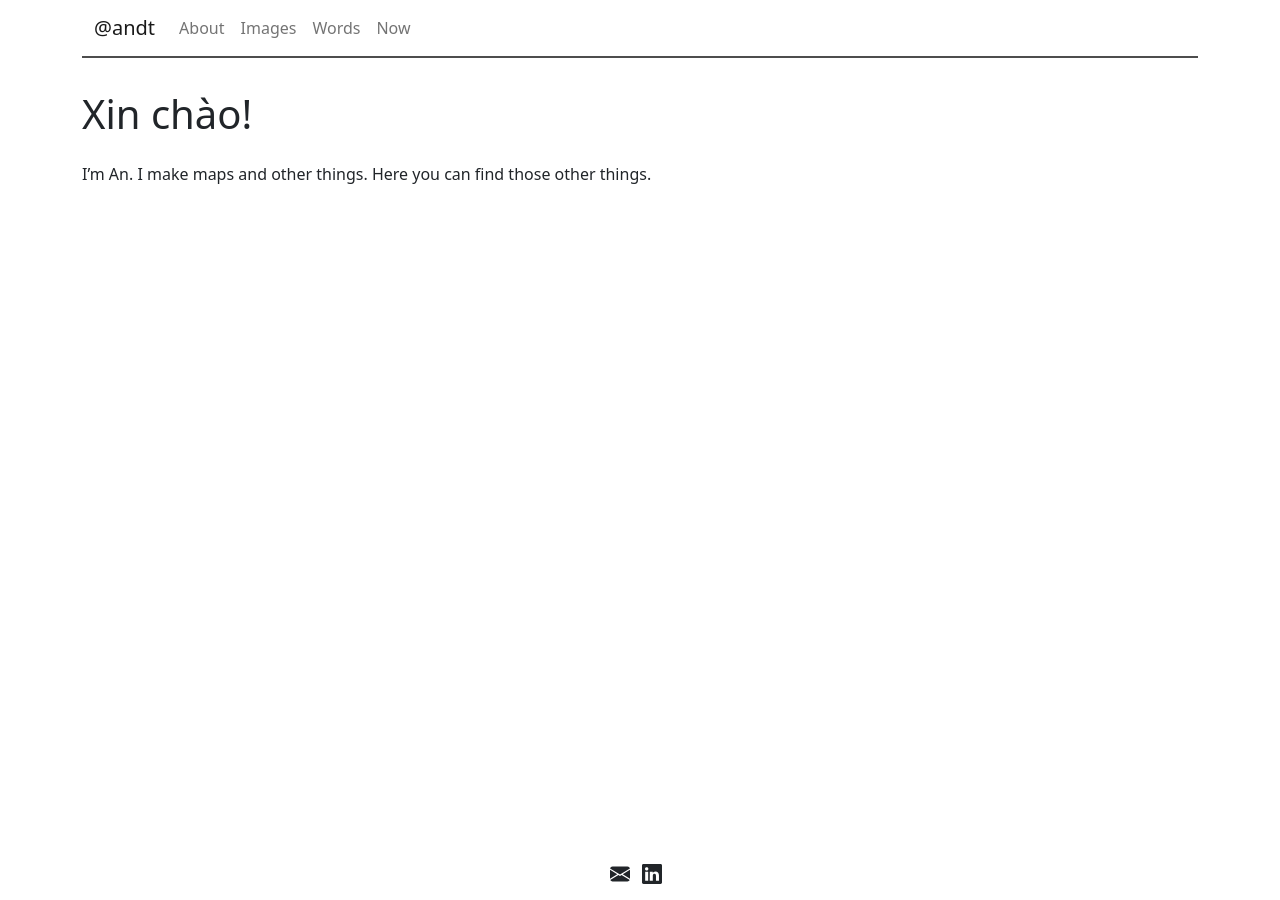
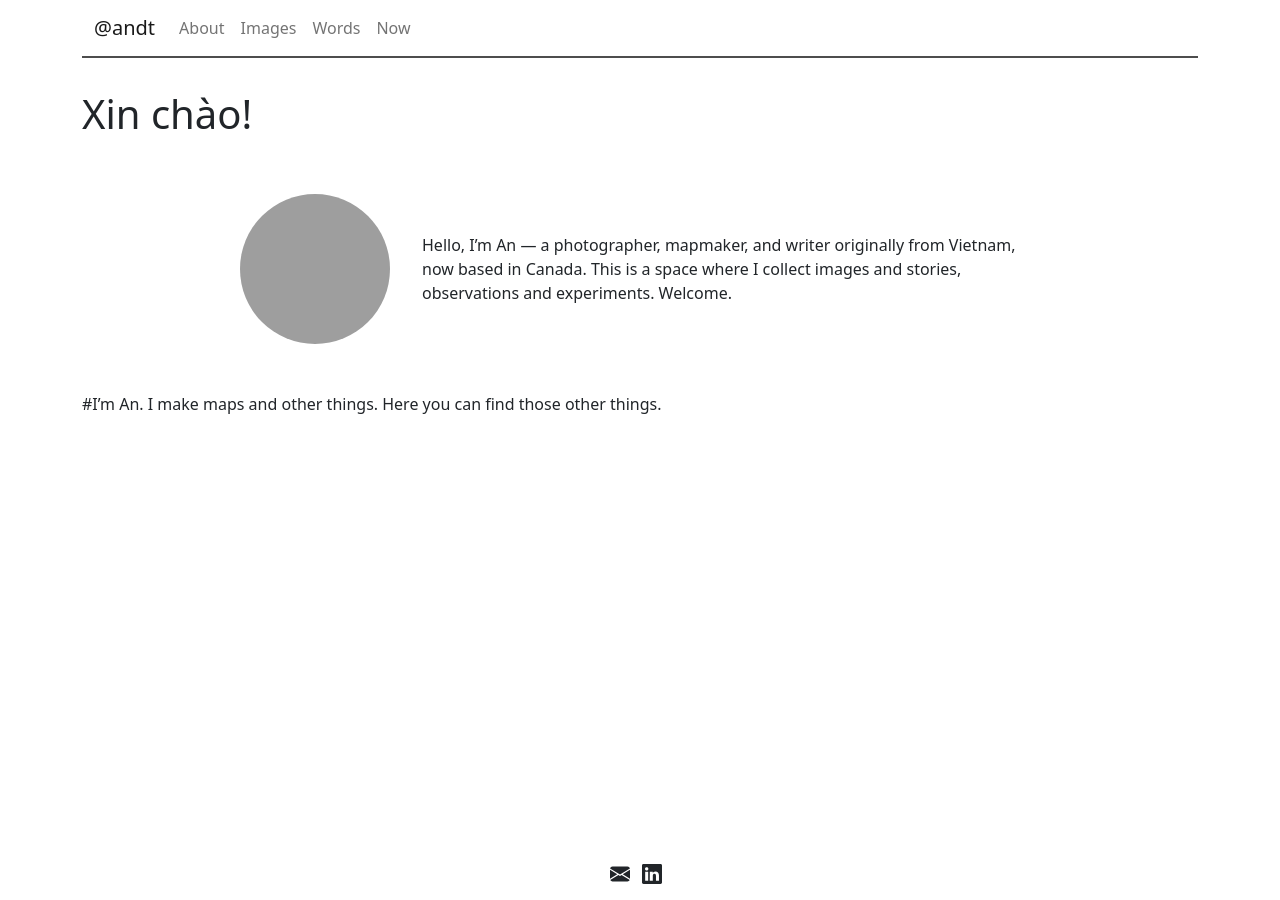
Before and after one commit to andothers/andothers.github.io, a Jekyll site: the page built from index.md, in a window 1280 px wide. Built offline with Jekyll 4.4.1, drawn with Linux system fonts in a browser that asks for light colours; grey boxes are pictures that could not be loaded.

Commit message:
Update index.md
Add circular portrait

```diff
--- a/index.md
+++ b/index.md
@@ -4,5 +4,15 @@ title: Xin chào!
 permalink: /
 ---
 
+<div class="d-flex align-items-center" style="max-width: 800px; margin: 0 auto; padding: 2rem 0;">
+  <div style="flex-shrink: 0;">
+    <img src="{{ '/assets/images/Self_with_dinosaur.jpg' | relative_url }}" alt="Portrait of An"
+         class="rounded-circle" style="width: 150px; height: 150px; object-fit: cover;">
+  </div>
+  <div style="margin-left: 2rem;">
+    <p>Hello, I’m An — a photographer, mapmaker, and writer originally from Vietnam, now based in Canada.
+    This is a space where I collect images and stories, observations and experiments. Welcome.</p>
+  </div>
+</div>
 
-I’m An. I make maps and other things. Here you can find those other things.
+#I’m An. I make maps and other things. Here you can find those other things.
```
